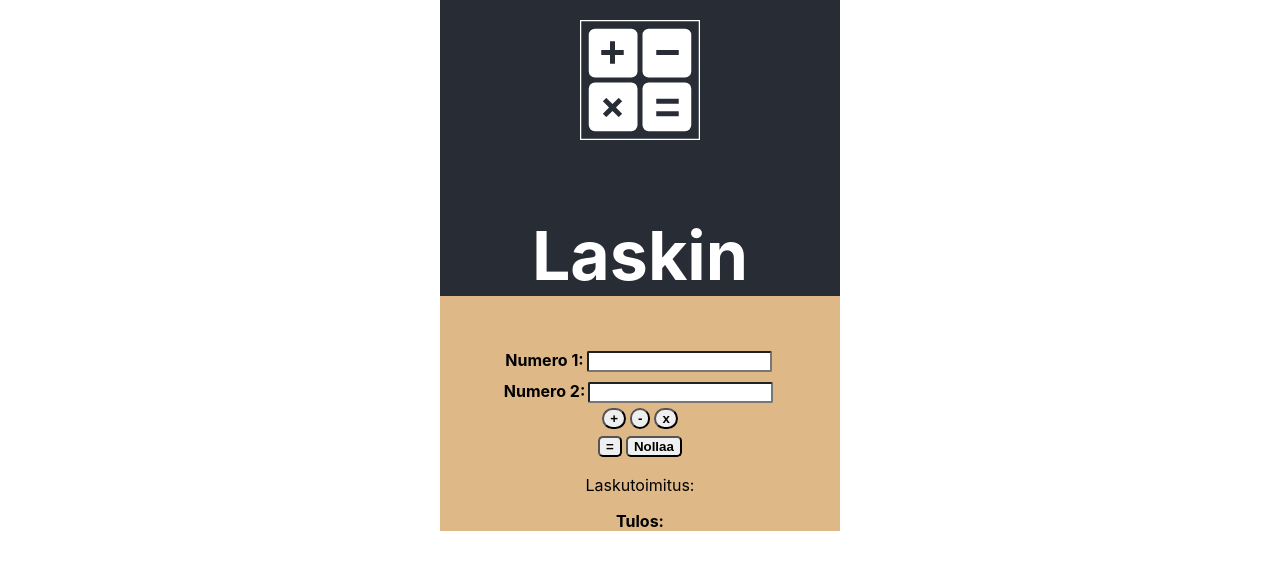
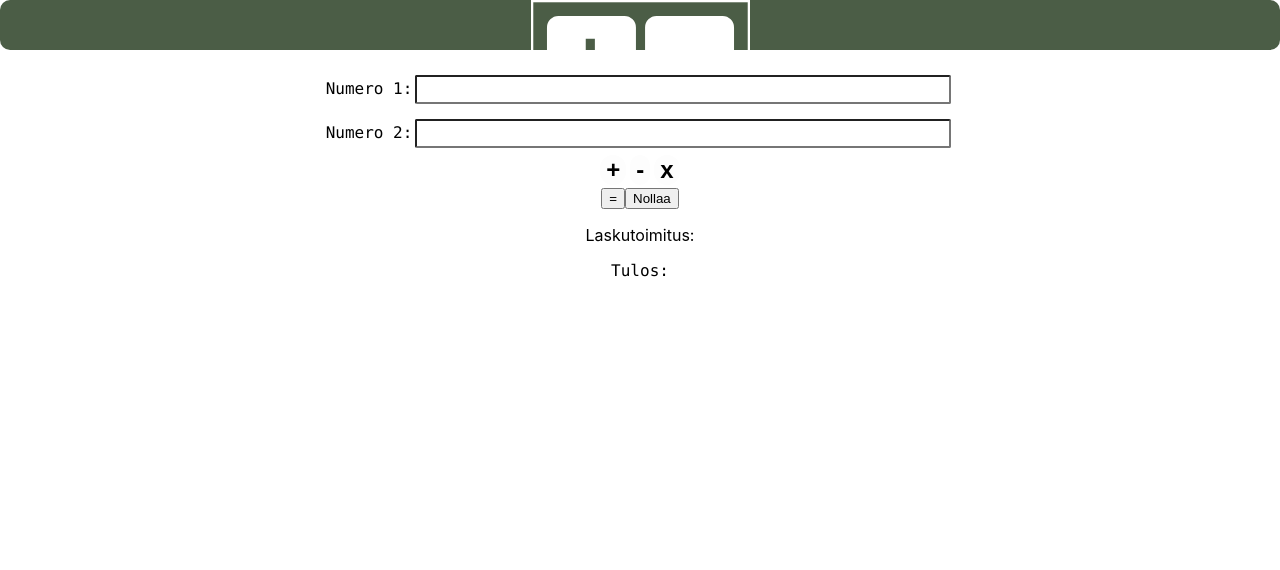
Before and after one commit to MillaV/calculator, a React (Create React App) app: page / in a window 1280 px wide. Shown: the top 570 px of the page. Built offline with nearby package versions, Linux system fonts and the light colour scheme.

Commit message:
Updated style

```diff
--- a/src/App.css
+++ b/src/App.css
@@ -2,47 +2,87 @@
   text-align: center;
 }
 
-.App-logo {
-  height: 15vmin;
-  margin: 5%;
-  pointer-events: none;
-}
-
-.App-body {
-  background-color: burlywood;
-  max-width: 400px;
+.App-wrapper {
+  max-width: 340px;
+  width: 40%;
+  max-height: 100%;
+  padding: 15px;
+  border-radius: 10px;
+  background-color: #4b5d46;
+  align-items: center;
+  color: #ffffff;
   margin: auto;
 }
 
 .App-header {
-  background-color: #282c34;
-  flex-direction: column;
+  background-color: #4b5d46;
+  height: 50px;
+  margin-bottom: 15px;
   align-items: center;
-  justify-content: center;
-  font-size: calc(10px + 3vmin);
-  color: white;
+  font-size: 20px;
+  font-family: "Lucida Console", "Courier New", monospace;
+  color: rgb(255, 255, 255);
+  border-radius: 10px;
 }
 
+@media screen and (max-width: 600px) {
+  .App-header {
+    font-size: 14px;
+  }
+}
 
+.screen {
+  height: 100px;
+  width: 100%;
+  padding: 5px;
+  margin-bottom: 20px;
+  background-color: #ffffff;
+  border-radius: 10px;
+  color: rgb(0, 0, 0);
+  font-weight: bold;
+  font-size: 35px;
+  box-sizing: border-box;
+  text-align: center
+}
+
+@media screen and (max-width: 600px) {
+  .screen {
+    font-size: 20px;
+  }
+}
 
 .App-input {
-  margin: 10px 3px 0px;
+  margin: 10px 3px 5px;
   border-radius: 2px;
+  width: 40%;
+  padding: 5px 10px;
+}
+
+.buttonBox {
+  width: 100%;
+  height: calc(100% - 360px);
+  display: grid;
+  margin-top: 40px;
+  grid-template-columns: repeat(3, 1fr);
+  grid-template-rows: repeat(2, 1fr);
+  grid-gap: 5px;
 }
 
 .App-button {
-  margin: 5px 2px 2px;
+  margin: 2px 2px 2px;
   font-weight: bold;
-  border-radius: 50px;
+  font-size: 24px;
+  border-radius: 15px;
+  background-color: #fdfdfd;
+  cursor: pointer;
+  border: none;
 }
 
-.App-button2 {
-  margin: 5px 2px 2px;
-  font-weight: bold;
-  border-radius: 5px;
+.App-button:hover {
+  background-color: #e7dcc9;
 }
 
-
 .Bold {
-  font-weight: bold;
+  font-weight: lighter;
+  font-family: "Lucida Console", "Courier New", monospace;
 }
```
